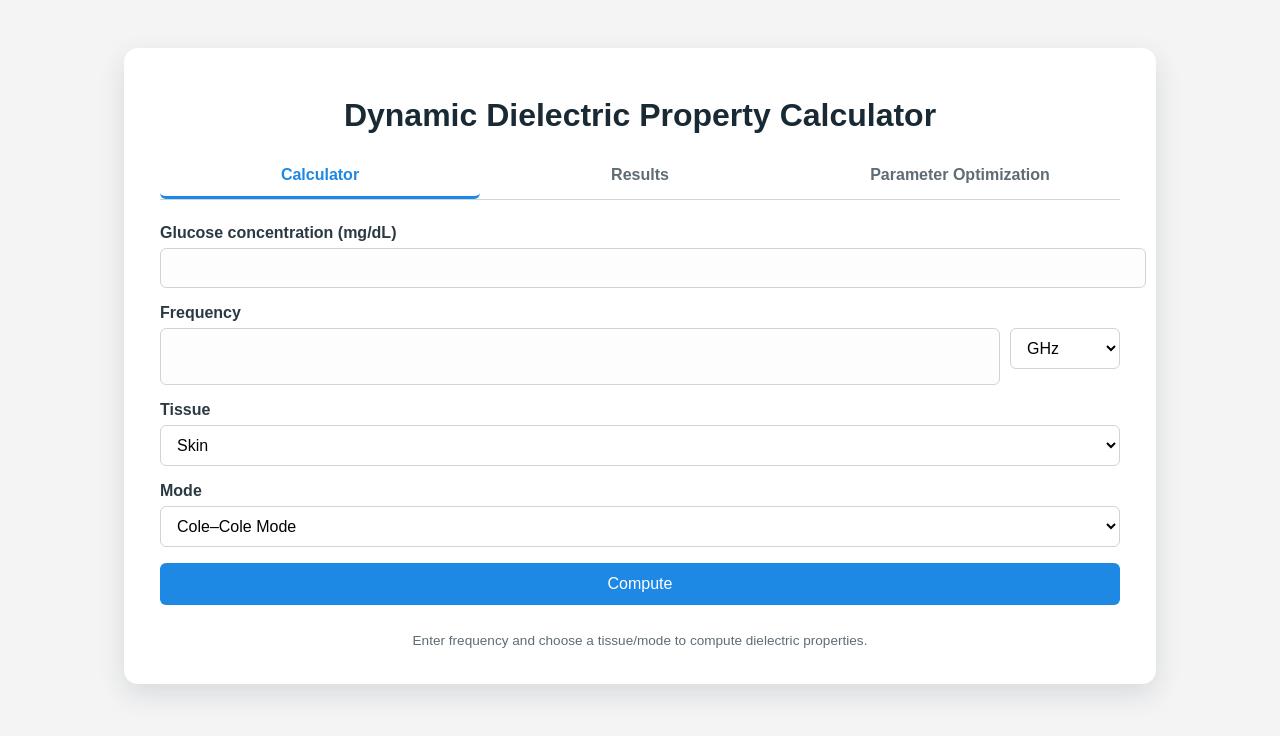
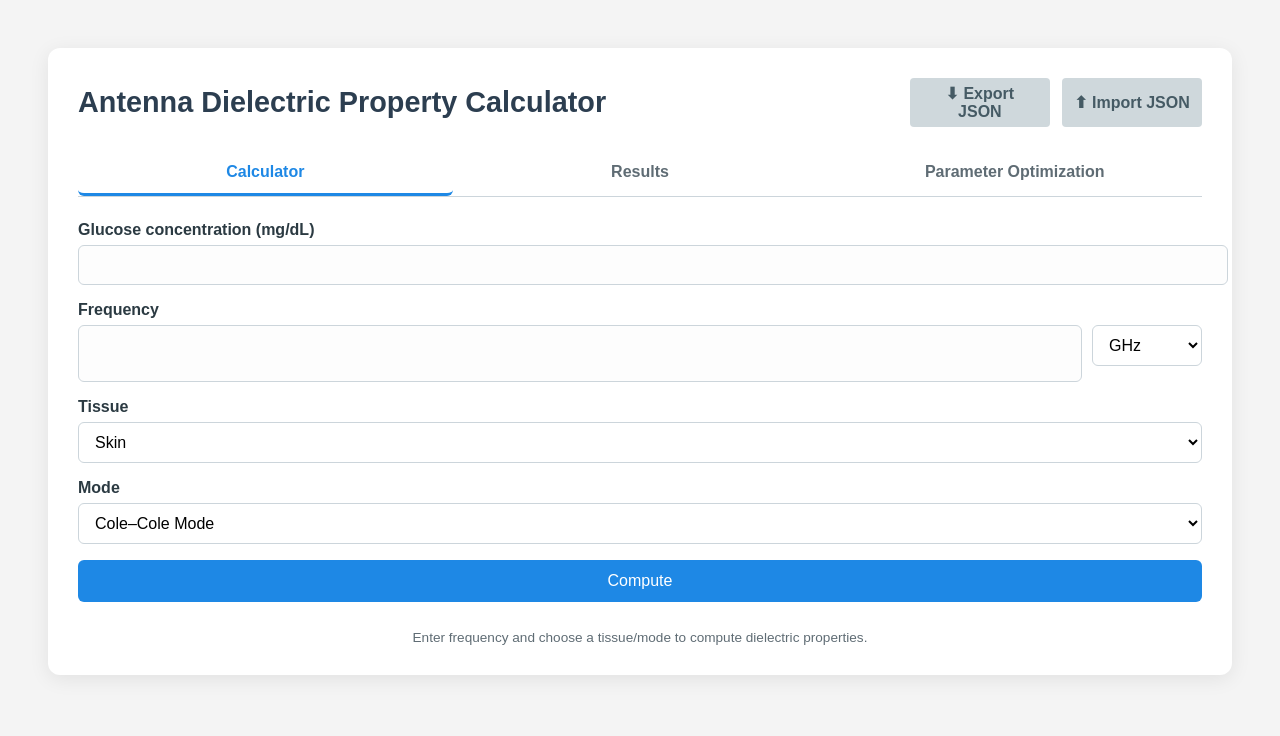
Before and after one commit to Kutay1907/antenna-gui, a Flask app: page / in a window 1280 px wide. Shown: the top 736 px of the page. Run offline with Flask 3, Linux system fonts and the light colour scheme.

Commit message:
Implement Stage 09: Export and Import functionality

```diff
--- a/static/css/app.css
+++ b/static/css/app.css
@@ -6,12 +6,30 @@ body {
 }
 
 .container {
-  max-width: 960px;
-  margin: auto;
-  background: #fff;
-  padding: 28px 36px 36px;
-  border-radius: 14px;
-  box-shadow: 0 10px 28px rgba(15, 35, 58, 0.12);
+  max-width: 1200px;
+  margin: 0 auto;
+  background-color: #ffffff;
+  padding: 30px;
+  border-radius: 12px;
+  box-shadow: 0 4px 20px rgba(0, 0, 0, 0.08);
+}
+
+.header {
+  display: flex;
+  justify-content: space-between;
+  align-items: center;
+  margin-bottom: 24px;
+}
+
+.header h1 {
+  margin: 0;
+  font-size: 1.8rem;
+  color: #2c3e50;
+}
+
+.header-controls {
+  display: flex;
+  gap: 12px;
 }
 
 h1 {
--- a/static/js/app_bootstrap.js
+++ b/static/js/app_bootstrap.js
@@ -3,6 +3,7 @@ import { ResultsView } from './presentation/results_view.js';
 import { StorageRepository } from './infrastructure/storage_repository.js';
 import { ResultsService } from './application/results_service.js';
 import { OptimizationView } from './presentation/optimization_view.js';
+import { ExportImportService } from './application/export_import_service.js';
 
 class App {
     static init() {
@@ -10,13 +11,60 @@ class App {
 
         const storageRepo = new StorageRepository();
         const resultsService = new ResultsService(storageRepo);
+        const exportService = new ExportImportService(resultsService);
 
         // Load persisted data
         resultsService.loadAll();
 
         new TabsController(storageRepo);
-        new ResultsView(resultsService);
-        new OptimizationView();
+        const resView = new ResultsView(resultsService);
+        const optView = new OptimizationView();
+
+        // Wire Export/Import UI
+        this.bindExportImport(exportService, resView, optView);
+    }
+
+    static bindExportImport(service, resView, optView) {
+        const exportBtn = document.getElementById('export-btn');
+        const importBtn = document.getElementById('import-btn');
+        const fileInput = document.getElementById('import-file-input');
+
+        if (exportBtn) {
+            exportBtn.addEventListener('click', () => {
+                service.downloadJSON();
+            });
+        }
+
+        if (importBtn && fileInput) {
+            importBtn.addEventListener('click', () => fileInput.click());
+
+            fileInput.addEventListener('change', (e) => {
+                const file = e.target.files[0];
+                if (!file) return;
+
+                const reader = new FileReader();
+                reader.onload = (evt) => {
+                    const json = evt.target.result;
+                    const result = service.importState(json);
+
+                    if (result.success) {
+                        alert('Import successful!');
+                        // Refresh Views
+                        resView.renderTable();
+                        resView.switchDataset(resView.currentDatasetKey); // Force full refresh
+                        if (modelStore.optRuns.length > 0) {
+                            optView.selectRun(modelStore.optRuns[0].id);
+                        } else {
+                            optView.render();
+                        }
+                    } else {
+                        alert('Import failed: ' + result.error);
+                    }
+                    fileInput.value = ''; // Reset
+                };
+                reader.readAsText(file);
+            });
+        }
     }
 }
 
--- /dev/null
+++ b/static/js/application/export_import_service.js
@@ -0,0 +1,89 @@
+import { modelStore, DATASET_KEYS } from '../domain/models.js';
+
+export class ExportImportService {
+    constructor(resultsService) {
+        this.resultsService = resultsService;
+    }
+
+    exportState() {
+        const state = {
+            version: 1,
+            timestamp: new Date().toISOString(),
+            datasets: {},
+            optRuns: modelStore.optRuns.map(run => {
+                // Ensure we export all properties including metrics
+                return { ...run };
+            })
+        };
+
+        // Export Datasets
+        DATASET_KEYS.forEach(key => {
+            const ds = modelStore.getDataset(key);
+            if (ds) {
+                state.datasets[key] = ds.rows;
+            }
+        });
+
+        return JSON.stringify(state, null, 2);
+    }
+
+    importState(jsonString) {
+        try {
+            const state = JSON.parse(jsonString);
+
+            // Basic Schema Check
+            if (!state.version || !state.datasets) {
+                return { success: false, error: 'Invalid JSON schema: Missing version or datasets.' };
+            }
+
+            // Restore Datasets
+            DATASET_KEYS.forEach(key => {
+                if (Array.isArray(state.datasets[key])) {
+                    const ds = modelStore.getDataset(key);
+                    ds.rows = state.datasets[key];
+                }
+            });
+
+            // Restore Optimization Runs
+            if (Array.isArray(state.optRuns)) {
+                modelStore.optRuns = []; // Clear existing
+                state.optRuns.forEach(r => {
+                    const newRun = modelStore.addOptRun();
+                    // Restore properties
+                    newRun.id = r.id || newRun.id;
+                    newRun.name = r.name || newRun.name;
+                    newRun.parameters = r.parameters || newRun.parameters;
+                    newRun.rawInput = r.rawInput || '';
+                    newRun.parsedData = r.parsedData || [];
+                    newRun.shift = r.shift || null;
+                    newRun.sensitivity = r.sensitivity || null;
+                    newRun.ampDelta = r.ampDelta || null;
+                });
+            }
+
+            // Persist changes
+            this.resultsService.saveAll(); // Save datasets
+
+            // Persist Opt runs? Requirements say no peristence for opt yet in Stage 06,
+            // but for Stage 09 import, we effectively load them into memory.
+
+            return { success: true };
+        } catch (e) {
+            console.error(e);
+            return { success: false, error: 'JSON Parse Error: ' + e.message };
+        }
+    }
+
+    downloadJSON(filename = 'antenna_gui_state.json') {
+        const json = this.exportState();
+        const blob = new Blob([json], { type: 'application/json' });
+        const url = URL.createObjectURL(blob);
+        const a = document.createElement('a');
+        a.href = url;
+        a.download = filename;
+        document.body.appendChild(a);
+        a.click();
+        document.body.removeChild(a);
+        URL.revokeObjectURL(url);
+    }
+}
--- a/static/js/presentation/optimization_view.js
+++ b/static/js/presentation/optimization_view.js
@@ -124,11 +124,34 @@ export class OptimizationView {
         if (!this.runsList) return;
 
         let html = '';
-        modelStore.optRuns.forEach(run => {
+
+        // Sort runs by sensitivity descending
+        const sortedRuns = [...modelStore.optRuns].sort((a, b) => {
+            const sA = a.sensitivity || -Infinity;
+            const sB = b.sensitivity || -Infinity;
+            return sB - sA;
+        });
+
+        sortedRuns.forEach(run => {
             const active = run.id === this.currentRunId ? 'active' : '';
+
+            let badge = '';
+            if (run.sensitivity !== null) {
+                // Show Sens and Shift. S = Sens, Sh = Shift
+                badge = `<div class="run-metrics">
+                            <small>Sens: ${run.sensitivity.toFixed(4)}</small>
+                            <small>Shift: ${run.shift.toFixed(4)}</small>
+                         </div>`;
+            } else {
+                badge = `<div class="run-metrics"><small>No Data</small></div>`;
+            }
+
             html += `
                 <div class="run-item ${active}" data-id="${run.id}">
-                    <span class="run-name">${run.name}</span>
+                    <div class="run-info">
+                        <span class="run-name">${run.name}</span>
+                        ${badge}
+                    </div>
                     <button class="delete-run-btn" data-id="${run.id}">×</button>
                 </div>
             `;
--- a/templates/index.html
+++ b/templates/index.html
@@ -10,7 +10,14 @@
 
 <body>
   <div class="container">
-    <h1>Dynamic Dielectric Property Calculator</h1>
+    <div class="header">
+      <h1>Antenna Dielectric Property Calculator</h1>
+      <div class="header-controls">
+        <button id="export-btn" class="secondary-btn">⬇ Export JSON</button>
+        <button id="import-btn" class="secondary-btn">⬆ Import JSON</button>
+        <input type="file" id="import-file-input" accept=".json" style="display: none;">
+      </div>
+    </div>
 
     <nav class="tabs">
       <button class="tab-button active" data-tab="calculator">Calculator</button>
```
